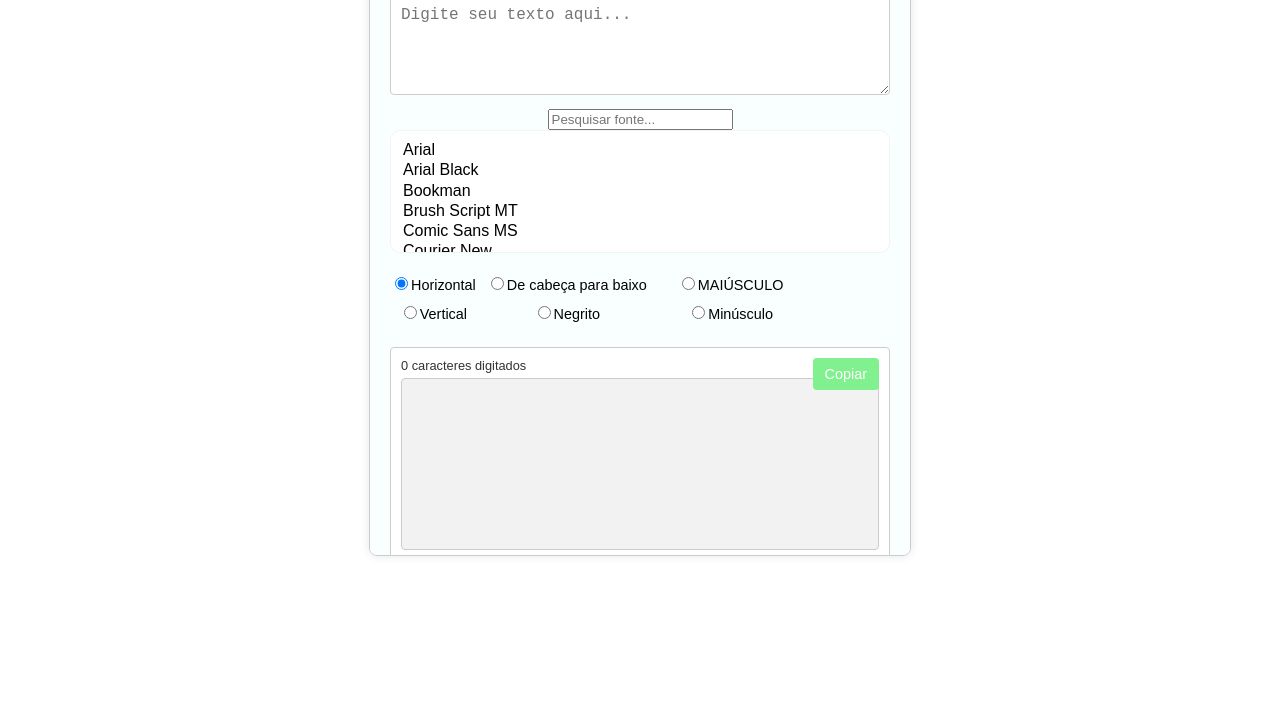
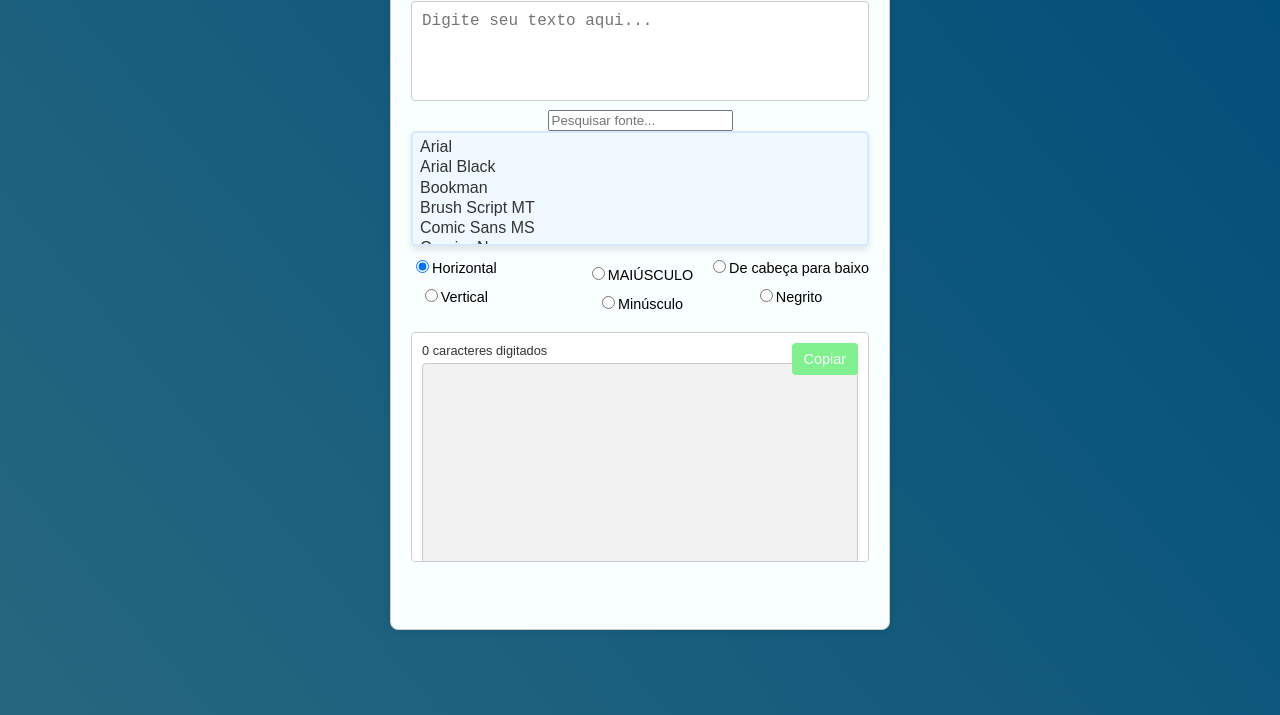
Before and after one commit to rasstls/alteradordeFontes, a plain HTML site: page index.html in a window 1280 px wide. Shown: the part 165-880 px from the top of the page. Before the commit the page ends 800 px from the top, so only its background shows below. Drawn offline with Linux system fonts and the light colour scheme.

Commit message:
Update styles.css

```diff
--- a/styles.css
+++ b/styles.css
@@ -3,64 +3,79 @@ body {
     display: flex;
     justify-content: center;
     align-items: center;
-    height: 100vh;
+    height: 110vh;
     margin: 0;
-    background-color: #ffffff;
+    background-color: #004d5cc4; /* Cor de fundo principal */
+    background-image: linear-gradient(50deg, #004d7a5a, #004d7a); /* Gradiente com 50 graus */
+
+    position: relative;
 }
 
-#text-output {
-    font-family: 'Tiktok', sans-serif;
-}
 
 .container {
     text-align: center;
     width: 500px; /* Define a largura fixa */
-    height: 600px; /* Define a altura fixa */
+    height: 710px; /* Define a altura fixa */
     margin: 10px;
-    padding: 20px;
-    background-color: #fff;
-    border-radius: 8px;
-    box-shadow: 0 0 10px rgba(0, 0, 0, 0.1);
+    padding: 90px;
+    background-color: #5f8be622;
+    border-radius: 4px;
+    box-shadow: 0 0 80px rgba(5f8be622);
     overflow: auto; /* Adiciona uma barra de rolagem se o conteúdo exceder a altura */
+    box-sizing: border-box; /* Inclui padding e border no cálculo da largura e altura */
+}
+/* Estilizando o seletor de fontes */
+.font-selector-container select {
+    background-color: #004df609; /* Cor de fundo do seletor */
+    color: #333; /* Cor do texto das opções */
+    border: 2px solid #004df61b; /* Cor da borda */
+    border-radius: 5px; /* Borda arredondada */
+    padding: 5px; /* Espaçamento interno */
+    font-size: 16px; /* Tamanho da fonte */
+    width: 100%; /* Largura total */
+    box-shadow: 0 4px 6px rgba(0, 0, 0, 0.1); /* Sombra */
+    outline: none; /* Remove o contorno padrão ao focar */
 }
 
-.options-container {
-    display: flex;
-    gap: 20px;
-    margin-top: 10px;
+.font-selector-container select option {
+    background-color: #004d5c00; /* Cor de fundo das opções */
+    color: #333; /* Cor do texto das opções */
 }
 
-.options-container label {
-    margin-right: 10px;
+/* Estilizando a seleção de uma opção */
+.font-selector-container select option:checked {
+    background-color: #004d5c58; /* Cor de fundo da opção selecionada */
+    color: #333; /* Cor do texto da opção selecionada */
 }
 
 textarea {
     width: 100%;
-    height: 150px;
-    margin-bottom: 10px;
+    height: 50px; /* Altura fixa para o textarea */
+    margin-bottom: 5px;
     padding: 10px;
     font-size: 16px;
-    border: 1px solid #ccc;
+    border: 1px solid #004d5c10;
     border-radius: 4px;
     box-sizing: border-box;
+    resize: none; /* Remove a capacidade de redimensionar o textarea */
 }
 
 select {
     width: 100%;
-    padding: 10px;
+    padding: 50px;
     margin-bottom: 10px;
     font-size: 16px;
-    border: 1px solid #ccc;
+    border: 1px solid #004d5c10;
     border-radius: 4px;
 }
 
 #text-output {
     margin-top: 20px;
-    padding: 10px;
+    padding: 50px;
     border: 1px solid #ccc;
     border-radius: 4px;
     background-color: #f2f2f2;
-    min-height: 150px;
-    max-height: calc(100% - 40px); /* Para se ajustar ao container */
+    min-height: 150px; /* Define a altura mínima do elemento */
+    max-height: calc(100% - 40px); /* Ajusta a altura máxima para o container */
     overflow-y: auto; /* Adiciona barra de rolagem vertical */
 }
```
